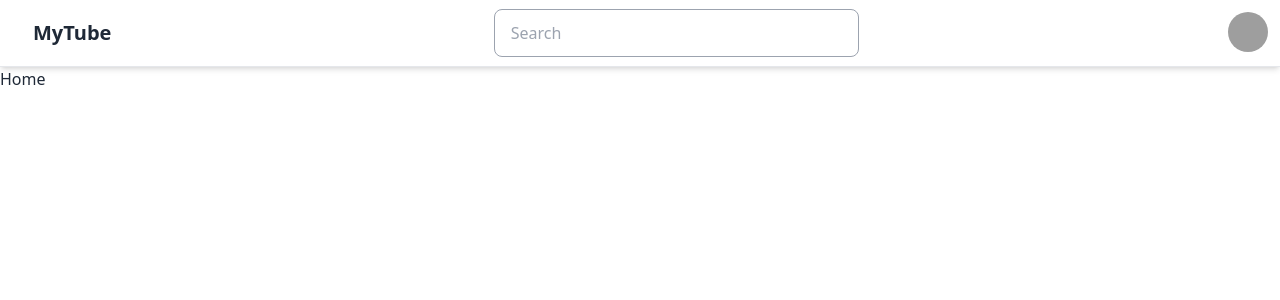
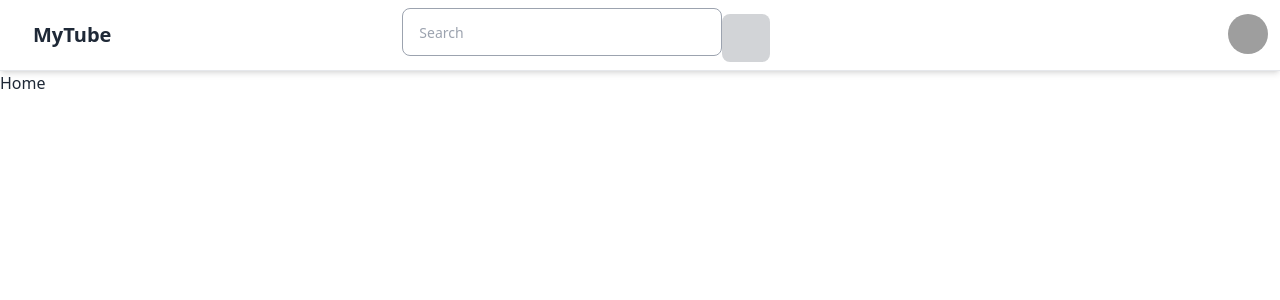
Before and after one commit to hoyeol0513/mytube-front, a React (Create React App) app: page / in a window 1280 px wide. Shown: the top 300 px of the page. Built offline with nearby package versions, Linux system fonts and the light colour scheme; grey boxes are pictures that could not be loaded.

Commit message:
inputbar search button ui

```diff
--- a/src/index.css
+++ b/src/index.css
@@ -2,4 +2,6 @@
 @tailwind components;
 @tailwind utilities;
 
-@import url('https://cdn-uicons.flaticon.com/uicons-brands/css/uicons-brands.css')
+@import url('https://cdn-uicons.flaticon.com/uicons-brands/css/uicons-brands.css');
+
+@import url('https://cdn-uicons.flaticon.com/uicons-bold-rounded/css/uicons-bold-rounded.css');
--- a/src/layouts/Header.jsx
+++ b/src/layouts/Header.jsx
@@ -20,12 +20,18 @@ const Header = () => {
 
                 {/* 가운데 부분 : input bar */}
                 <div className="flex-1 justify-end gap-2 ml-auto">
-                    <div className="form-control mx-auto w-1/3">
+                    <div className="form-control mx-auto w-1/2 ">
+                        <form onSubmit={(e)=>{e.preventDefault()}}>
+
                         <input
                             type="text"
                             placeholder="Search"
-                            className="input input-borderred border-gray-400"
+                            className="input input-borderred input-md w-full max-w-xs  border-gray-400"
                         />
+                        <button className="btn btn-ghost btn-active w-12 text-base"><i class="fi fi-br-search"></i></button>
+                        </form>
+
+
                     </div>
 
                 </div>
```
